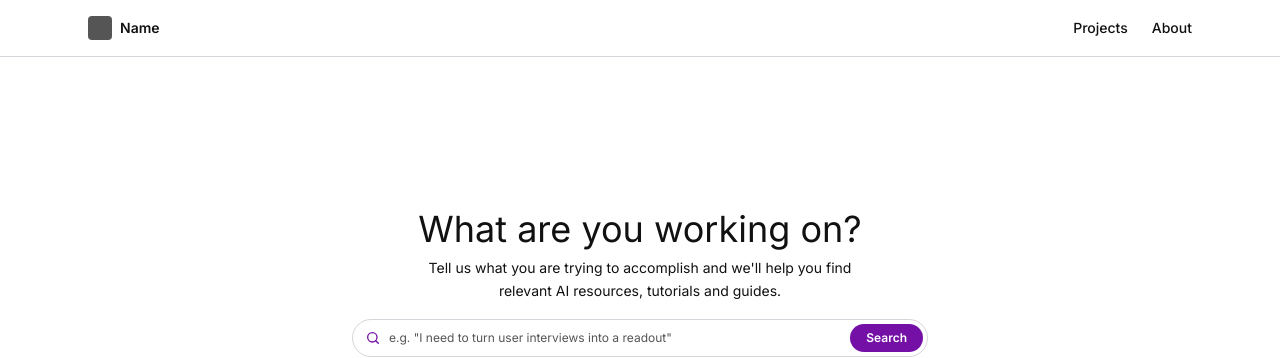
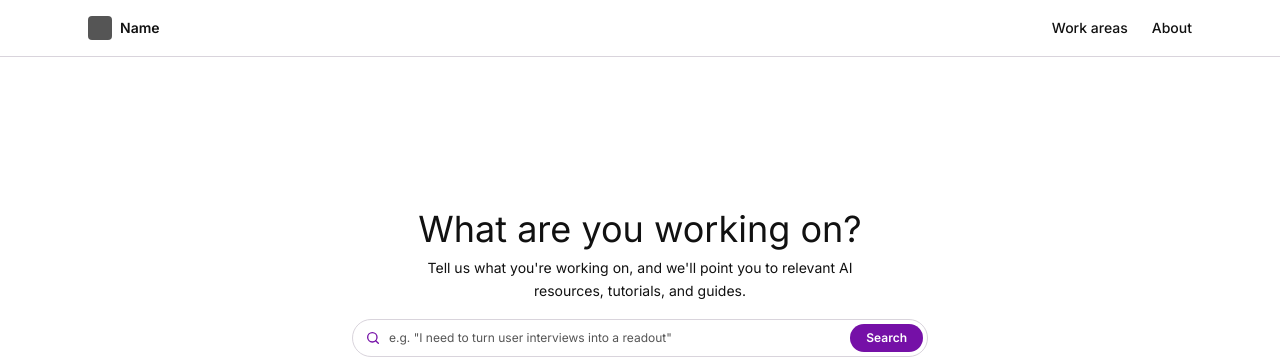
Before and after one commit to cherryontech/slumber-squad, a React (Vite) app: page / in a window 1280 px wide. Shown: the top 358 px of the page. Built offline with nearby package versions, Linux system fonts and the light colour scheme.

Commit message:
updated home page and questions page copy

```diff
--- a/src/components/Header.jsx
+++ b/src/components/Header.jsx
@@ -16,7 +16,7 @@ function Header() {
           <ul className="flex gap-6 text-sm font-medium">
             <li>
               <a href="#projects" className="hover:text-brand">
-                Projects
+                Work areas
               </a>
             </li>
             <li>
--- a/src/pages/HomePage.jsx
+++ b/src/pages/HomePage.jsx
@@ -32,8 +32,8 @@ function HomePage() {
       <div className="flex w-full max-w-xl flex-col items-center text-center">
         <h1 className="text-3xl sm:text-4xl">What are you working on?</h1>
         <p className="mt-2 max-w-md text-sm leading-relaxed">
-          Tell us what you are trying to accomplish and we'll help you find
-          relevant AI resources, tutorials and guides.
+          Tell us what you're working on, and we'll point you to relevant AI
+          resources, tutorials, and guides.
         </p>
 
         {/* role="search" makes this a search landmark for screen readers */}
--- a/src/pages/QuestionsPage.jsx
+++ b/src/pages/QuestionsPage.jsx
@@ -25,9 +25,9 @@ function QuestionsPage() {
   return (
     <main className="flex flex-1 items-center justify-center px-6 py-24">
       <div className="flex w-full max-w-xl flex-col items-center text-center">
-        <h1 className="text-3xl sm:text-4xl">Answer these questions</h1>
+        <h1 className="text-3xl sm:text-4xl">Tell us a bit about you</h1>
         <p className="mt-2 text-sm">
-          These answers will help us target the resources we show you.
+          We'll help you find resources that fit your goals.
         </p>
 
         <div className="mt-8 flex flex-col gap-8">
```
